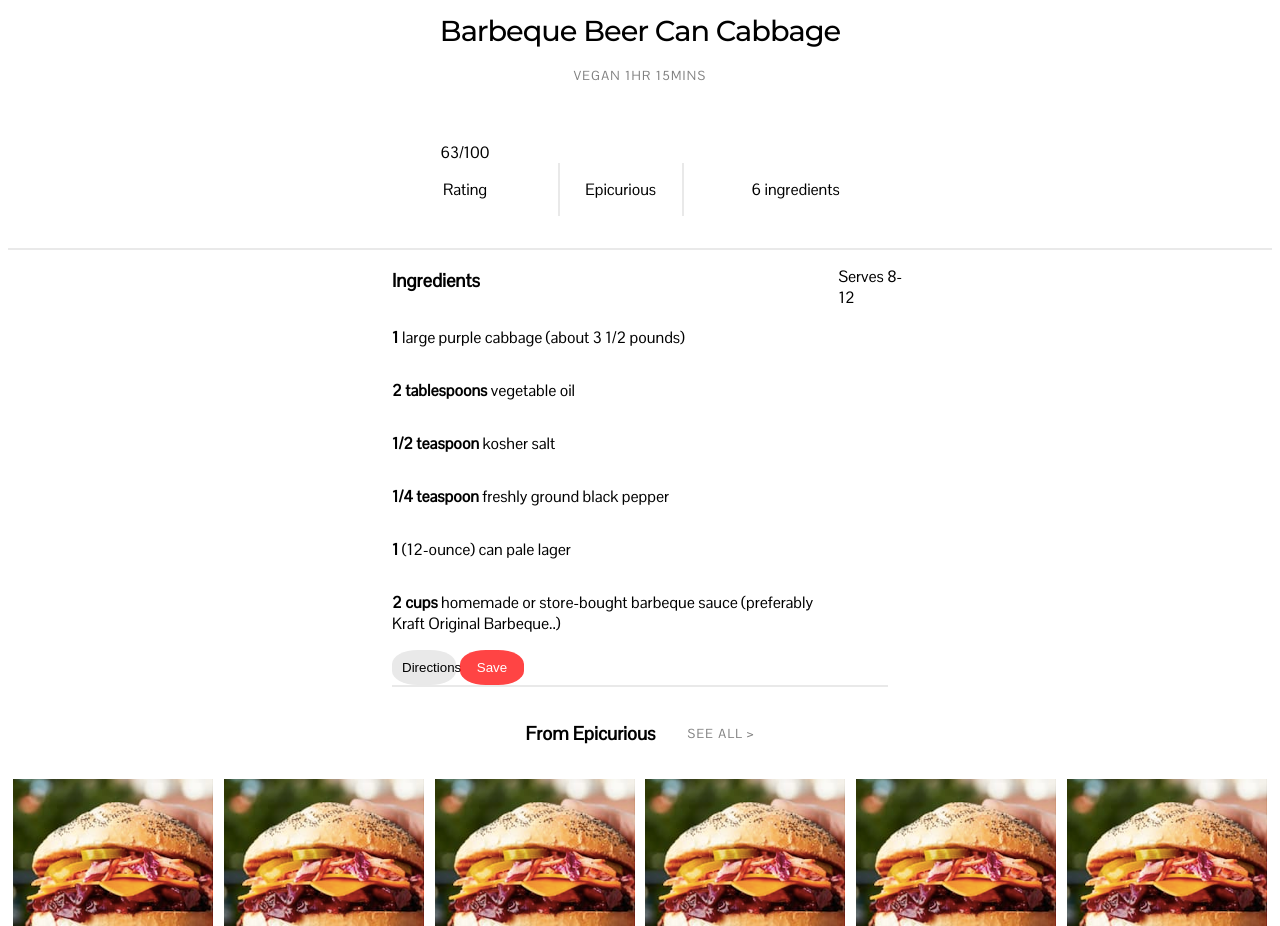
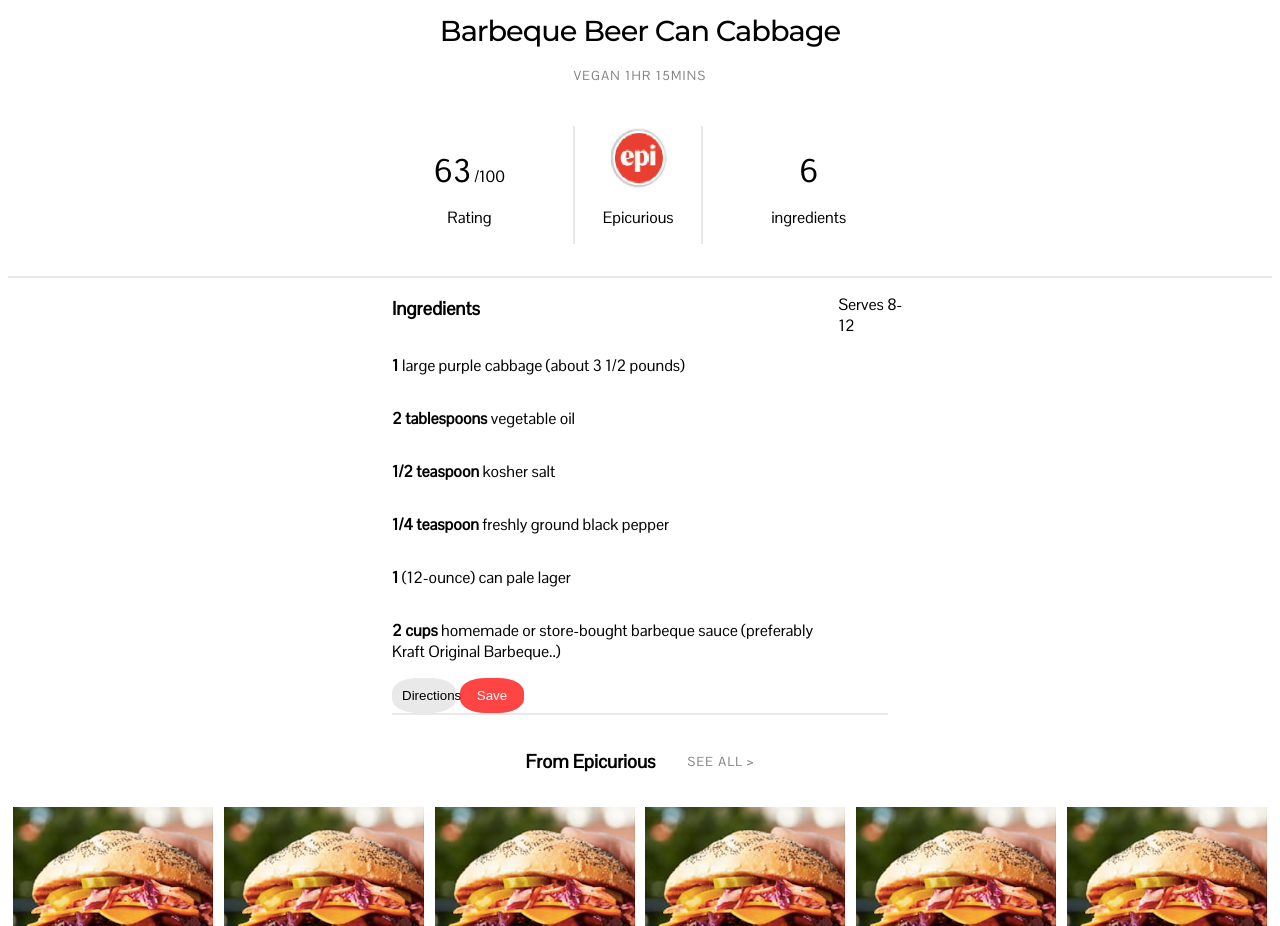
Before and after one commit to trii0022/recreatethis, a plain HTML site: page index.html in a window 1280 px wide. Shown: the part 840-1766 px from the top of the page. Drawn offline with Linux system fonts and the light colour scheme.

Commit message:
added numbers in span

```diff
--- a/index.html
+++ b/index.html
@@ -45,14 +45,20 @@
 
       <div class="row">
         <div class="box">
-            <p>63/100 </p>
+
+            <p> <span class="bignr">63</span>
+            /100 </p>
             <p> Rating</p>
         </div>
         <div class="box1">
+            <img src="img/epi.png" alt="epi"
+            width="75"
+            height="65">
             <p> Epicurious</p>
         </div>
         <div class="box2">
-            <p> 6 ingredients</p>
+          <p><span class="bignr">6</span></p>
+            <p> ingredients</p>
         </div>
       </div>
  <div class="centerpart">
--- a/style.css
+++ b/style.css
@@ -175,6 +175,10 @@ h2 {
   border-bottom: 2px solid #e9e9e9;
 }
 
+.bignr {
+  font-size: 2rem;
+}
+
 /* Recipe */
 
 h3 {
@@ -293,6 +297,17 @@ h4 {
   letter-spacing: 0.1rem;
 }
 
+/* media queries */
+
+@media (max-width: 1200px) {
+  .tinyfood {
+    display: grid;
+    grid-template-columns: repeat(4, 1fr);
+    grid-template-rows: auto;
+    margin-left: 4rem;
+  }
+}
+
 @media (max-width: 800px) {
   .tinyfood {
     display: grid;
```
Also changed, not shown: img/epi.png (added).
